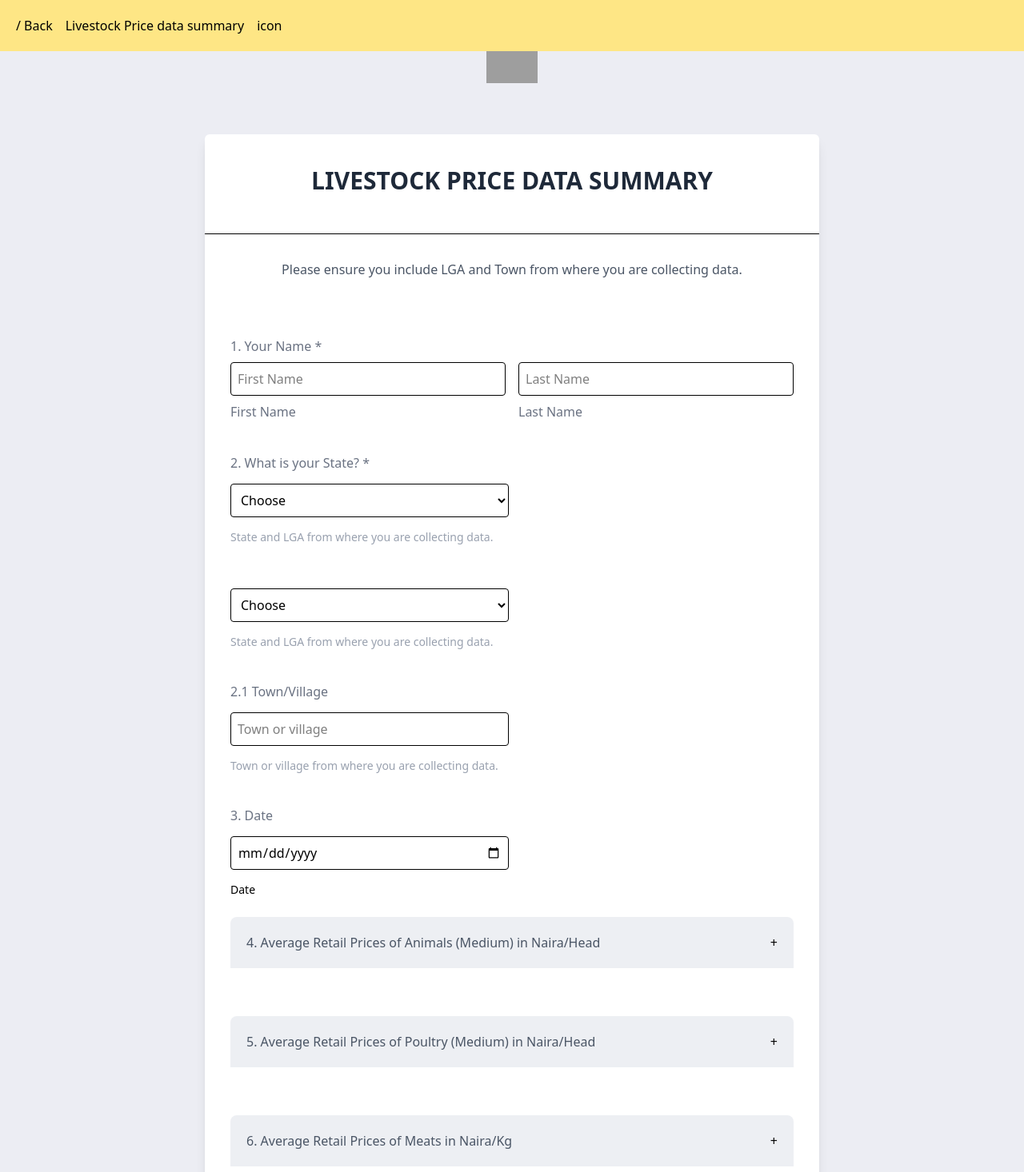
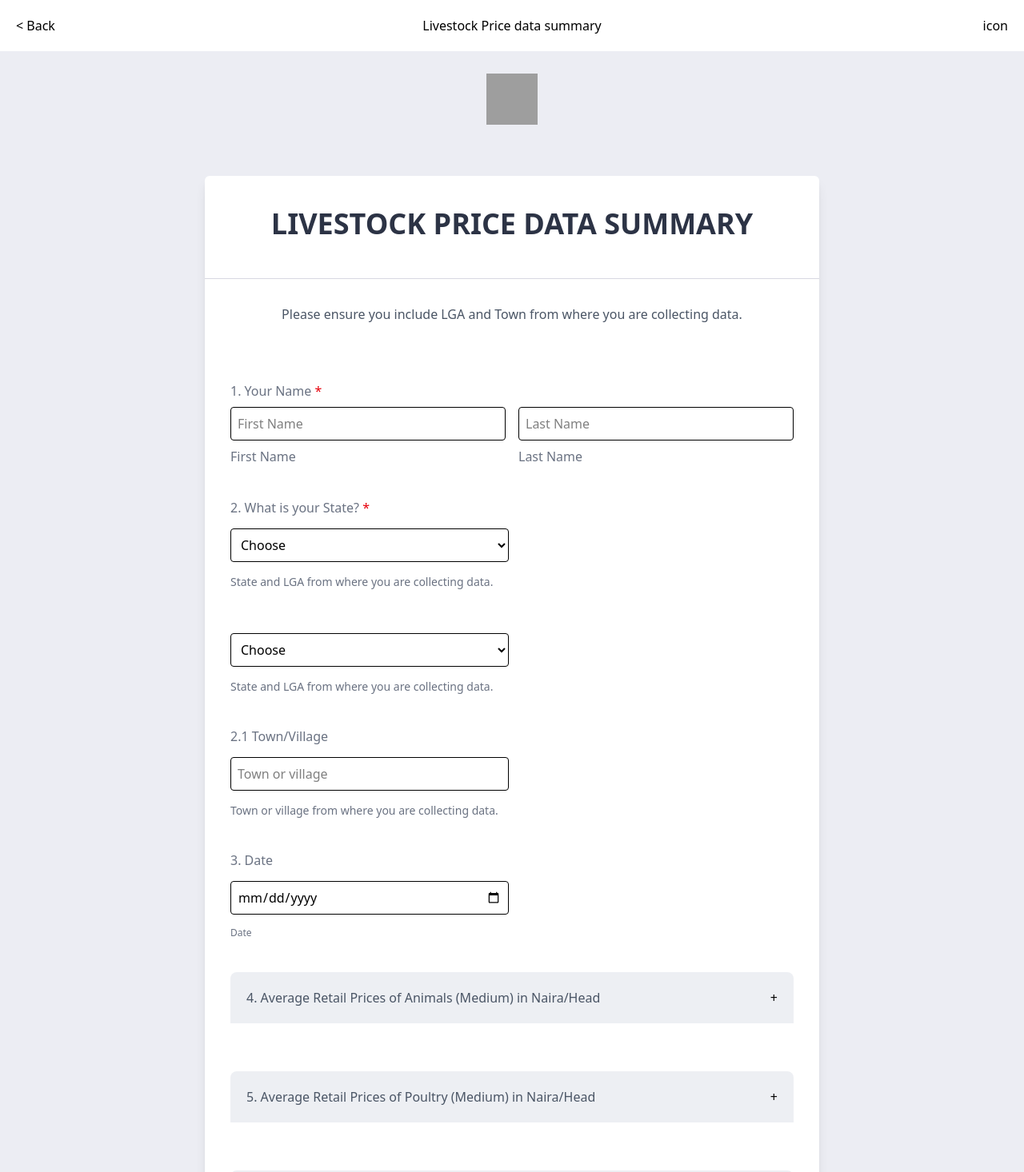
Before and after one commit to Hardelzs/chrisform, a React (Vite) app: page / in a window 1280 px wide. Shown: the top 1466 px of the page at 80% size. Built offline with nearby package versions, Linux system fonts and the light colour scheme; grey boxes are pictures that could not be loaded.

Commit message:
changed some colors and UI's

```diff
--- a/src/App.jsx
+++ b/src/App.jsx
@@ -3,15 +3,15 @@ import ContactForm from "./components/ContactForm";
 export default function App() {
   return (
     <div className="min-h-screen bg-[#ECEDF3] ">
-      <div className="bg-amber-200 p-5 flex items-center gap-4 fixed w-full">
-        <h1>/ Back</h1>
+      <div className="bg-[#FFFFFF] p-5 flex items-center justify-between fixed w-full top-0">
+        <h1 className="text-left">&lt; Back</h1>
 
-        <h2>Livestock Price data summary</h2>
+        <h2 className="absolute left-1/2 transform -translate-x-1/2">Livestock Price data summary</h2>
 
-        <h3>icon</h3>
+        <h3 className="text-right">icon</h3>
       </div>
 
-      <div className="p-6 text-center text-black">
+      <div className="p-6 text-center text-black mt-13">
         {/* Icon or Image */}
         <div className="flex justify-center mb-6 p-4">
           <img
@@ -23,10 +23,10 @@ export default function App() {
       </div>
 
       <div className="max-w-3xl mx-auto bg-[#FFFFFF] shadow-lg rounded-md">
-        <h1 className="text-3xl font-sans font-bold text-center mb-2 text-gray-800 p-10">
+        <h1 className="text-4xl font-sans font-bold text-center mb-2 text-[#2C3345] p-10">
           LIVESTOCK PRICE DATA SUMMARY
         </h1>
-        <hr />
+        <hr className="text-[#D7D8E1]" />
         <div className="p-8">
           <p className="text-center text-gray-600 mb-18">
             Please ensure you include LGA and Town from where you are collecting data.
--- a/src/components/ContactForm.jsx
+++ b/src/components/ContactForm.jsx
@@ -57,7 +57,7 @@ export default function ContactForm() {
       <form onSubmit={handleSubmit} className="space-y-6 ">
         {/* Name */}
         <div className="">
-          <label className="font-medium text-gray-500">1. Your Name *</label>
+          <label className="font-medium text-gray-500">1. Your Name <span className="text-red-600">*</span></label>
           <div className="flex gap-4 mt-2">
             <div className="w-full space-y-2">
               <input
@@ -91,7 +91,7 @@ export default function ContactForm() {
         {/* State */}
         <div className="mt-10">
           <div className="grid grid-cols-1 space-y-3.5">
-            <label className="font-medium text-gray-500">2. What is your State? *</label>
+            <label className="font-medium text-gray-500">2. What is your State? <span className="text-red-600">*</span></label>
             <select
               name="state"
               value={formData.state}
@@ -104,7 +104,7 @@ export default function ContactForm() {
               <option value="Lagos">Lagos</option>
               <option value="Kano">Kano</option>
             </select>
-            <label htmlFor="" className="text-[14px] text-gray-400">State and LGA from where you are collecting data.</label>
+            <label htmlFor="" className="text-[14px] text-gray-500">State and LGA from where you are collecting data.</label>
           </div>
 
         </div>
@@ -125,7 +125,7 @@ export default function ContactForm() {
               <option value="Lagos">Lagos</option>
               <option value="Kano">Kano</option>
             </select>
-            <label htmlFor="" className="text-[14px] text-gray-400">State and LGA from where you are collecting data.</label>
+            <label htmlFor="" className="text-[14px] text-gray-500">State and LGA from where you are collecting data.</label>
           </div>
 
         </div>
@@ -144,7 +144,7 @@ export default function ContactForm() {
               onChange={handleChange}
               className="border rounded-sm p-2 w-87"
             />
-            <label htmlFor="" className="text-[14px] text-gray-400">Town or village from where you are collecting data.</label>
+            <label htmlFor="" className="text-[14px] text-gray-500">Town or village from where you are collecting data.</label>
           </div>
 
         </div>
@@ -161,10 +161,10 @@ export default function ContactForm() {
             onChange={handleChange}
             className="border rounded-sm p-2 w-87"
           />
-          <label htmlFor="" className="text-[14px] ">Date</label>
+          <label htmlFor="" className="text-[12px] text-gray-500 ">Date</label>
         </div>
 
-        <div className="grid gap-15">
+        <div className="grid gap-15 mt-10">
 
           {/* Collapsible sections */}
           {[
```
